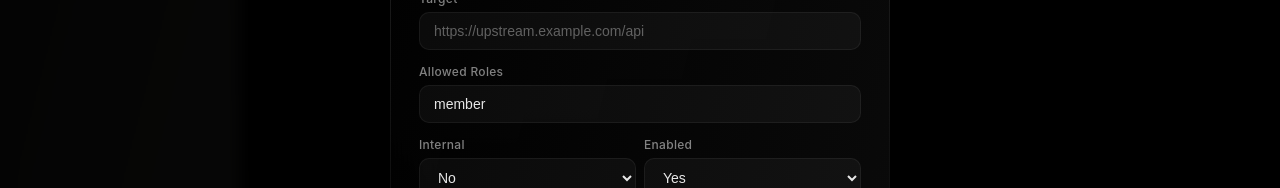
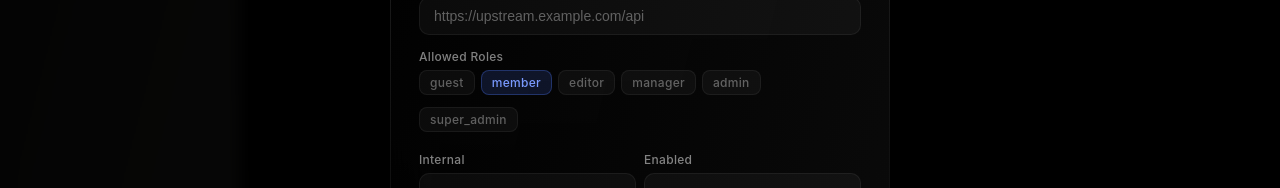
Before and after one commit to TIRBEO/admin, a Next.js app: page /routes in a window 1280 px wide. Both pictures are taken after a click on the button "+ New Route". Shown: the part 367-555 px from the top of the page. Built offline with nearby package versions, Linux system fonts and the light colour scheme; no server answers.

Commit message:
route roles: checkbox picker instead of raw input

```diff
--- a/app/routes/page.tsx
+++ b/app/routes/page.tsx
@@ -17,6 +17,31 @@ export default function AdminRoutesPage() {
   };
 
   useEffect(() => { loadRoutes(); }, []);
+
+const ALL_ROLES = ['guest', 'member', 'editor', 'manager', 'admin', 'super_admin'];
+
+function RoleCheckboxes({ name, defaultValues = ['member'] }: { name: string; defaultValues?: string[] }) {
+  const [selected, setSelected] = React.useState<string[]>(defaultValues);
+  return (
+    <div style={{ display: 'flex', flexWrap: 'wrap', gap: 6, marginBottom: 14 }}>
+      <input type="hidden" name={name} value={selected.join(',')} />
+      {ALL_ROLES.map(role => (
+        <label key={role} style={{
+          display: 'flex', alignItems: 'center', gap: 4, padding: '4px 10px',
+          borderRadius: 8, fontSize: 12, cursor: 'pointer',
+          background: selected.includes(role) ? 'rgba(79,122,255,0.15)' : 'rgba(255,255,255,0.04)',
+          border: selected.includes(role) ? '1px solid rgba(79,122,255,0.3)' : '1px solid rgba(255,255,255,0.06)',
+          color: selected.includes(role) ? '#7a9aff' : 'var(--text-muted)',
+        }}>
+          <input type="checkbox" checked={selected.includes(role)} onChange={() => {
+            setSelected(prev => prev.includes(role) ? prev.filter(r => r !== role) : [...prev, role]);
+          }} style={{ display: 'none' }} />
+          {role}
+        </label>
+      ))}
+    </div>
+  );
+}
 
   const handleCreate = async (e: React.FormEvent<HTMLFormElement>) => {
     e.preventDefault();
@@ -91,7 +116,7 @@ export default function AdminRoutesPage() {
                   <label>Path</label><input name="path" required placeholder="e.g. users/me" />
                   <label>Method</label><select name="method"><option value="GET">GET</option><option value="POST">POST</option><option value="PUT">PUT</option><option value="PATCH">PATCH</option><option value="DELETE">DELETE</option></select>
                   <label>Target</label><input name="target" placeholder="https://upstream.example.com/api" />
-                  <label>Allowed Roles</label><input name="allowedRoles" defaultValue="member" />
+                  <label>Allowed Roles</label><RoleCheckboxes name="allowedRoles" />
                   <div className="flex gap-2"><div style={{ flex: 1 }}><label>Internal</label><select name="internal"><option value="false">No</option><option value="true">Yes</option></select></div><div style={{ flex: 1 }}><label>Enabled</label><select name="enabled"><option value="true">Yes</option><option value="false">No</option></select></div></div>
                   <div className="flex gap-2 mt-4"><button type="submit" className="btn btn-primary">Create</button><button type="button" className="btn btn-outline" onClick={() => setShowCreate(false)}>Cancel</button></div>
                 </form>
@@ -107,7 +132,7 @@ export default function AdminRoutesPage() {
                   <label>Path</label><input name="path" defaultValue={editing.path} required />
                   <label>Method</label><select name="method" defaultValue={editing.method}><option value="GET">GET</option><option value="POST">POST</option><option value="PUT">PUT</option><option value="PATCH">PATCH</option><option value="DELETE">DELETE</option></select>
                   <label>Target</label><input name="target" defaultValue={editing.target || ''} />
-                  <label>Allowed Roles</label><input name="allowedRoles" defaultValue={editing.allowedRoles.join(', ')} />
+                  <label>Allowed Roles</label><RoleCheckboxes name="allowedRoles" defaultValues={editing.allowedRoles} />
                   <div className="flex gap-2"><div style={{ flex: 1 }}><label>Internal</label><select name="internal" defaultValue={String(editing.internal)}><option value="false">No</option><option value="true">Yes</option></select></div><div style={{ flex: 1 }}><label>Enabled</label><select name="enabled" defaultValue={String(editing.enabled)}><option value="true">Yes</option><option value="false">No</option></select></div></div>
                   <div className="flex gap-2 mt-4"><button type="submit" className="btn btn-primary">Save</button><button type="button" className="btn btn-outline" onClick={() => setEditing(null)}>Cancel</button></div>
                 </form>
```
